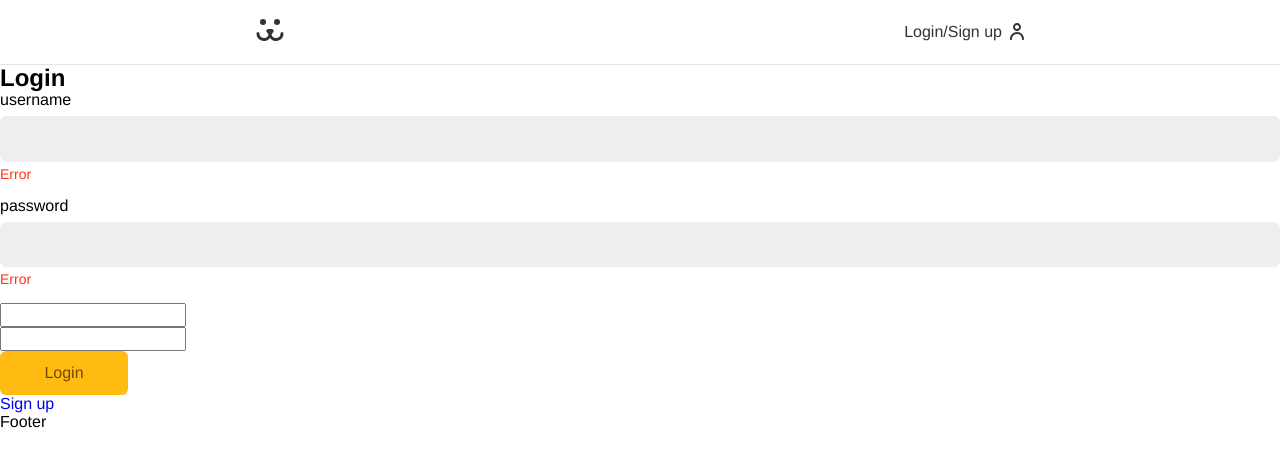
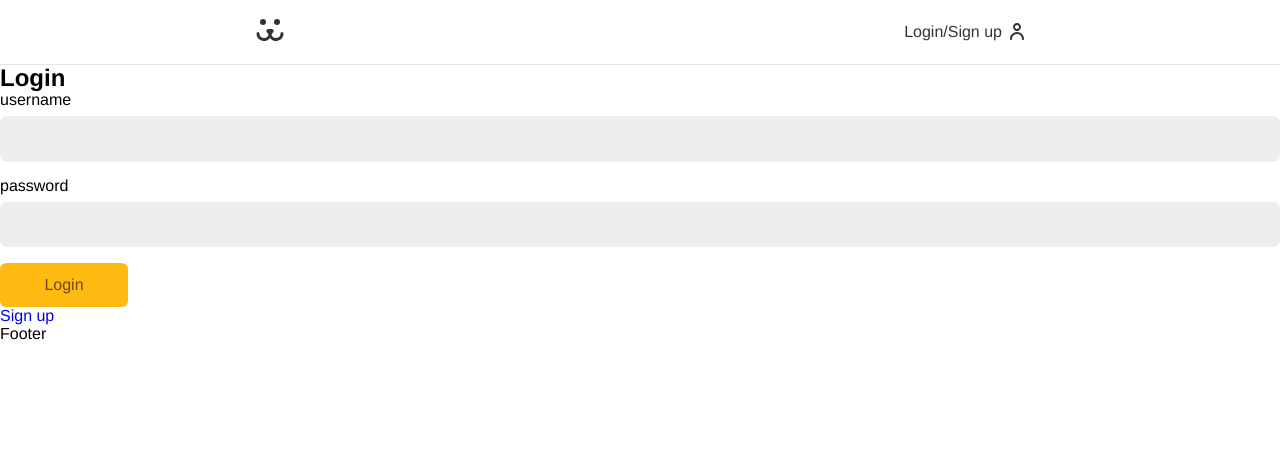
Before and after one commit to meanifreitas/dogs, a React (Vite) app: page /login in a window 1280 px wide. Shown: the top 466 px of the page. Built offline with nearby package versions, Linux system fonts and the light colour scheme.

Commit message:
useForm hook

```diff
--- a/src/Components/Forms/Input.jsx
+++ b/src/Components/Forms/Input.jsx
@@ -1,7 +1,7 @@
 import React from 'react';
 import styles from './Input.module.css';
 
-const Input = ({label, type, name}) => {
+const Input = ({label, type, name, value, onChange, error, onBlur}) => {
   return (
     <div className={styles.wrapper}>
       <label className={styles.label} htmlFor={name}>{label}</label>
@@ -10,8 +10,11 @@
         type={type}
         id={name}
         name={name}
+        onChange={onChange}
+        value={value}
+        onBlur={onBlur}
       />
-      <p className={styles.error}>Error</p>
+      {error && <p className={styles.error}>{error}</p>}
 
     </div>
   )
--- a/src/Components/Login/LoginForm.jsx
+++ b/src/Components/Login/LoginForm.jsx
@@ -2,19 +2,22 @@
 import { Link } from 'react-router-dom';
 import Input from '../Forms/Input';
 import Button from '../Forms/Button';
+import useForm from '../../Hooks/useForm';
 
 const LoginForm = () => {
-  const [username, setUsername] = React.useState('');
-  const [password, setPassword] = React.useState('');
+  const username = useForm();
+  const password = useForm();
 
   function handleSubmit(event) {
     event.preventDefault();
+
+    if (username.validate() && password.validate()) {
       fetch('https://dogsapi.origamid.dev/json/jwt-auth/v1/token', {
         method: 'POST',
         headers: {
           'Content-Type': 'application/json'
         },
-      body: JSON.stringify({username, password})
+        body: JSON.stringify()
       }).then(response => {
         console.log(response);
         return response.json();
@@ -22,15 +25,14 @@
         console.log(json)
       })
     }
+  }
 
   return (
     <section>
       <h1>Login</h1>
       <form onSubmit={handleSubmit}>
-        <Input label='username' type='text' name='username'/>
-        <Input label='password' type='password' name='password'/>
-        <input type="text" value={username} onChange={({target}) => setUsername(target.value)} />
-        <input type="password" value={password} onChange={({target}) => setPassword(target.value)} />
+        <Input label='username' type='text' name='username' {...username} />
+        <Input label='password' type='password' name='password' {...password} />
         <Button>Login</Button>
       </form>
       <Link to='/login/create'>Sign up</Link>
--- /dev/null
+++ b/src/Hooks/useForm.jsx
@@ -0,0 +1,43 @@
+import React from 'react'
+
+const types = {
+  email: {
+    regex: /^(([^<>()[\]\\.,;:\s@"]+(\.[^<>()[\]\\.,;:\s@"]+)*)|.(".+"))@((\[[0-9]{1,3}\.[0-9]{1,3}\.[0-9]{1,3}\.[0-9]{1,3}\])|(([a-zA-Z\-0-9]+\.)+[a-zA-Z]{2,}))$/,
+    message: 'fill in a valid email'
+  }
+}
+
+const useForm = (type) => {
+  const [value, setValue] = React.useState('');
+  const [error, setError] = React.useState(null);
+
+  function validate(value) {
+    if (type === false) return true;
+    if (value.length === 0) {
+      setError('fill in a value');
+      return false;
+    } else if (types[type] && !types[type].regex.test(value)) {
+      setError(types[type].message);
+      return false;
+    } else {
+      setError(null);
+      return true;
+    }
+  }
+
+  function onChange({target}) {
+    if (error) validate(target.value);
+    setValue(target.value);
+  }
+
+  return {
+    value,
+    setValue,
+    onChange,
+    error,
+    validate: () => validate(value),
+    onBlur: () => validate(value)
+  }
+}
+
+export default useForm
```
Lines whose indentation alone changed are shown as unchanged.
